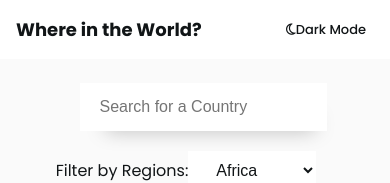
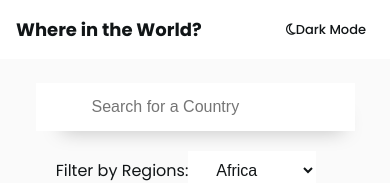
Before and after one commit to Oluwasemilogo/Countries, a React (Create React App) app: page / in a window 390 px wide. Shown: the top 183 px of the page. Built offline with nearby package versions, Linux system fonts and the light colour scheme; no server answers.

Commit message:
Fixed some styling.

```diff
--- a/package.json
+++ b/package.json
@@ -9,6 +9,7 @@
     "axios": "^0.27.2",
     "react": "^18.2.0",
     "react-dom": "^18.2.0",
+    "react-router-dom": "^6.3.0",
     "react-scripts": "5.0.1",
     "web-vitals": "^2.1.4"
   },
--- a/src/App.css
+++ b/src/App.css
@@ -10,6 +10,7 @@ body {
   display: grid;
   grid-template-columns: repeat(4, 1fr);
   gap: 1rem;
+  align-items: baseline;
 }
 .header {
   display: flex;
@@ -115,4 +116,13 @@ body {
     align-items: center;
     gap: 1rem;
   }
+  .search_input {
+    padding: 15px 56px;
+    font-size: 16px;
+    margin-left: 0.5rem;
+    margin-right: 0.5rem;
+    box-shadow: 7px 17px 20px -19px rgba(0, 0, 0, 0.37);
+    border: none;
+    outline: none;
+  }
 }
```
Also changed, not shown: src/Pages/Details.js (added, +7 -0 lines), 1 other file (tests, documents, lock files or other folders).
